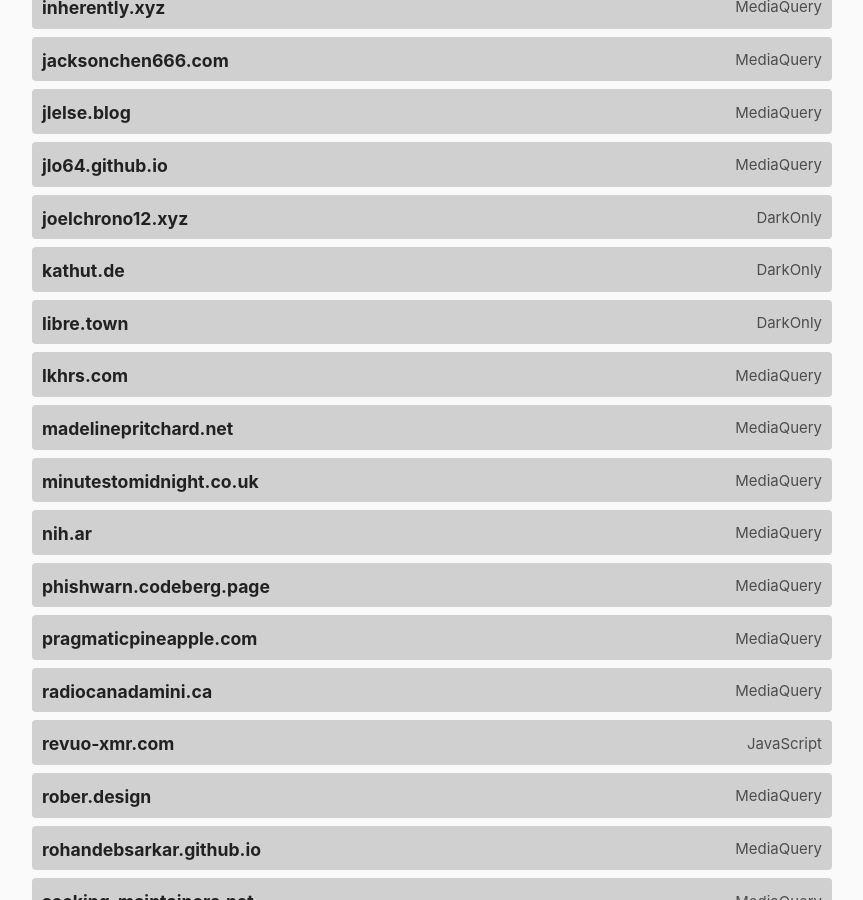
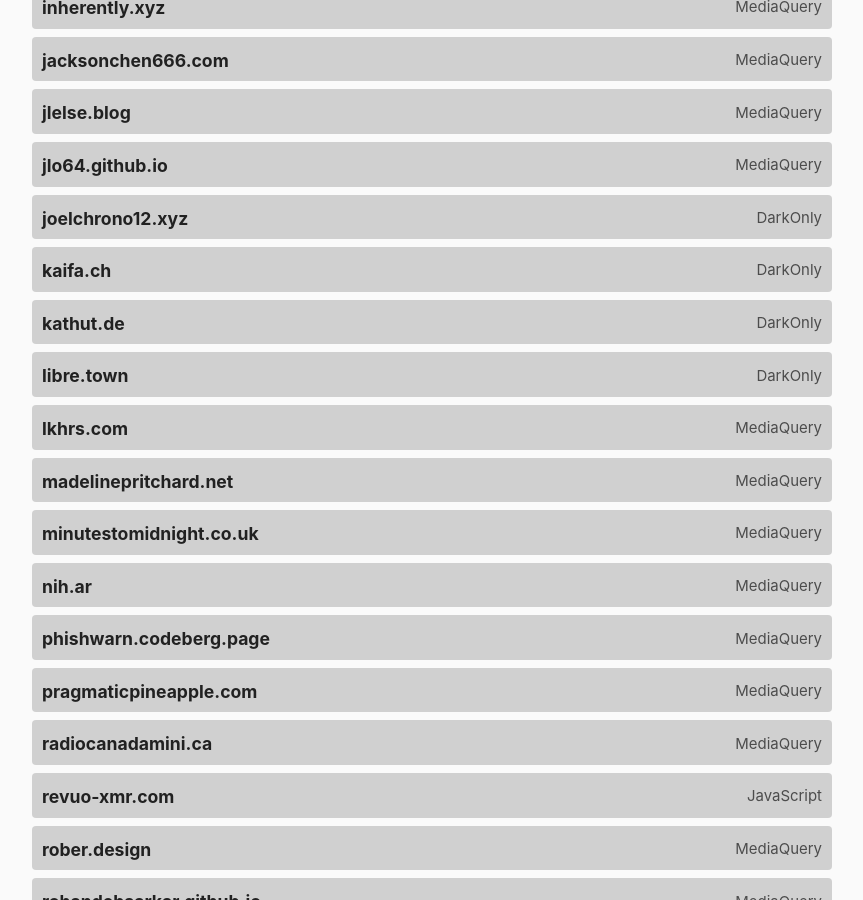
Before and after one commit to katherinek727/darktheme.club, a Jekyll site: the page built from index.md, in a window 1280 px wide and 900 px high, scrolled down 2269 px. Shown: the whole window, without its empty margins (208-1071 px from the left). Built offline with Jekyll 4.4.1, drawn with Linux system fonts in a browser that asks for light colours.

Commit message:
add kaifa.ch

```diff
--- a/_data/sites.yml
+++ b/_data/sites.yml
@@ -178,6 +178,11 @@
   method: darkonly
   last_checked: 2023-04-16
 
+- domain: kaifa.ch
+  url: https://kaifa.ch/
+  method: darkonly
+  last_checked: 2023-05-23
+
 - domain: libre.town
   url: https://libre.town/
   method: darkonly
```
